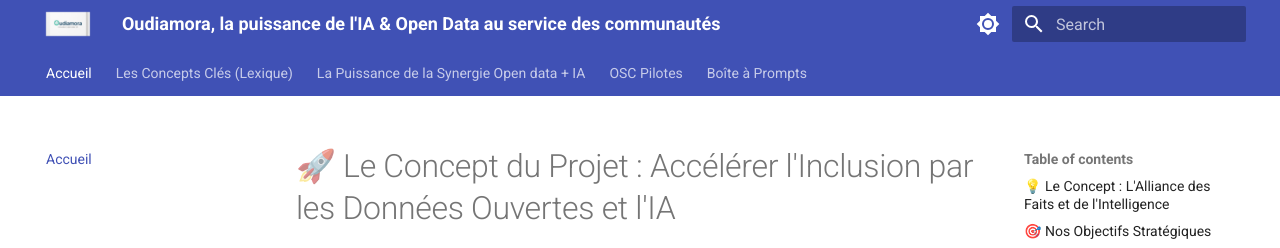
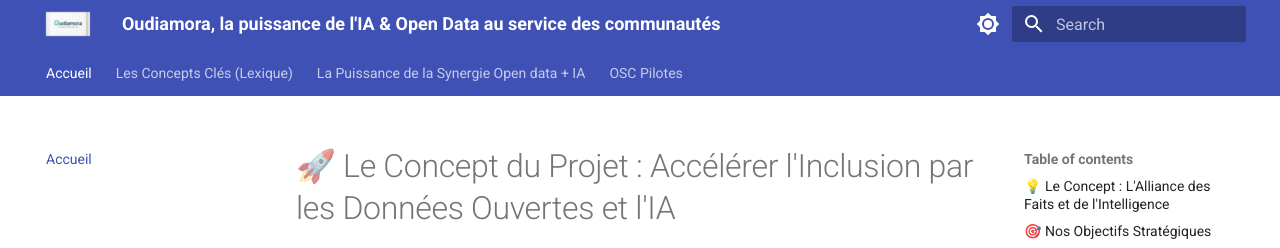
Before and after one commit to Link4Dev/oudiamora, an MkDocs documentation site: the page built from docs/index.md, in a window 1280 px wide and 900 px high. Shown: the top 248 px of the window. Built offline with MkDocs 1.6.1 and Material for MkDocs 9.7.7, drawn with Linux system fonts in a browser that asks for light colours.

Commit message:
Update mkdocs.yml

```diff
--- a/mkdocs.yml
+++ b/mkdocs.yml
@@ -27,4 +27,3 @@
   - OSC Pilotes:
       - Membres: membres.md
       - Devenir membre: devenir-membre.md
-  - Boîte à Prompts: boite-a-outils.md
```
